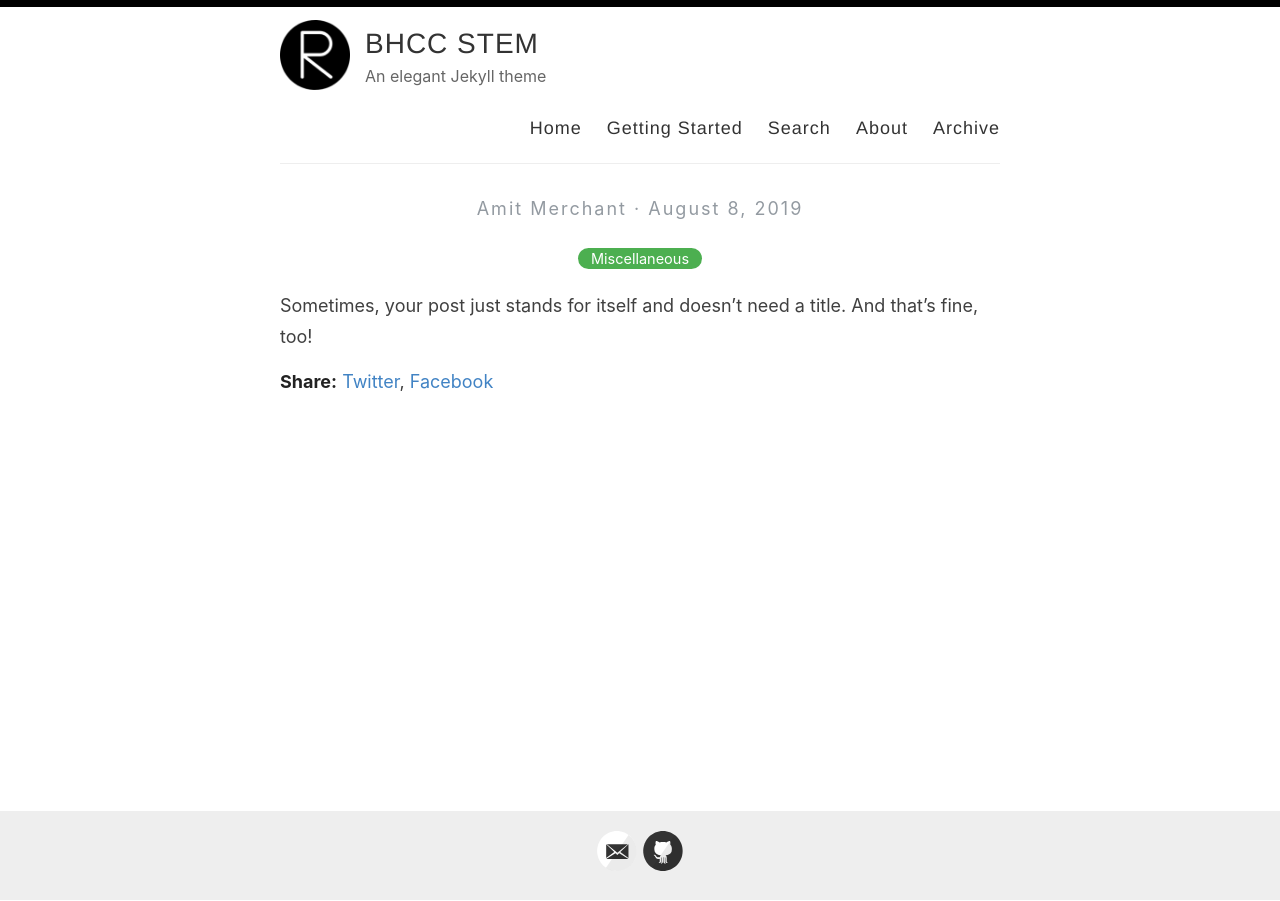
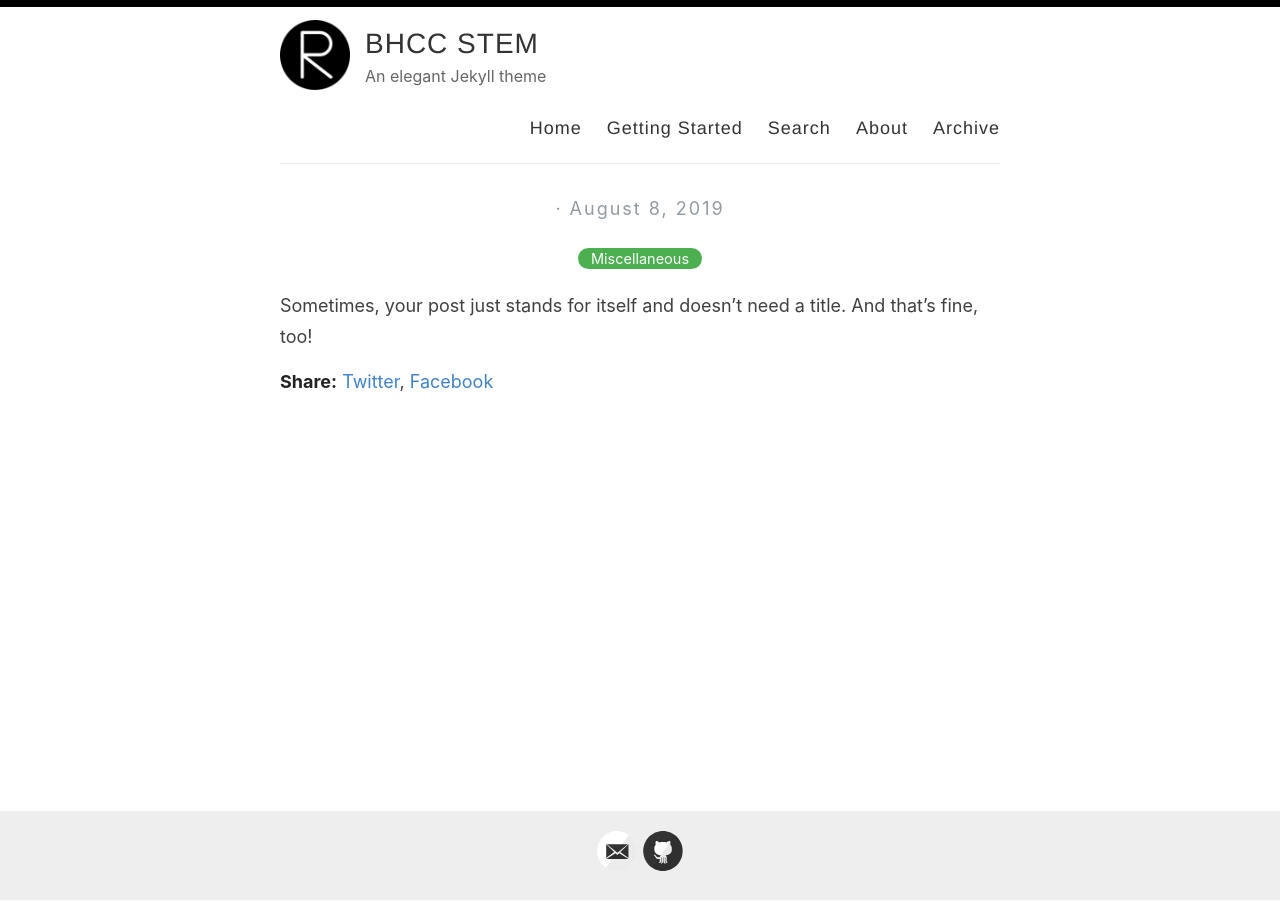
Before and after one commit to bhccstem/bhccstem.github.io, a Jekyll site: the page built from _posts/2019-08-08-no-title-posts.md, in a window 1280 px wide. Built offline with Jekyll 4.4.1, drawn with Linux system fonts in a browser that asks for light colours.

Commit message:
Update _config.yml

```diff
--- a/_config.yml
+++ b/_config.yml
@@ -6,7 +6,7 @@
 name: BHCC STEM
 
 # Name of the author
-author: Amit Merchant
+author:
 
 # Short bio or description (displayed in the header)
 description: An elegant Jekyll theme
```
